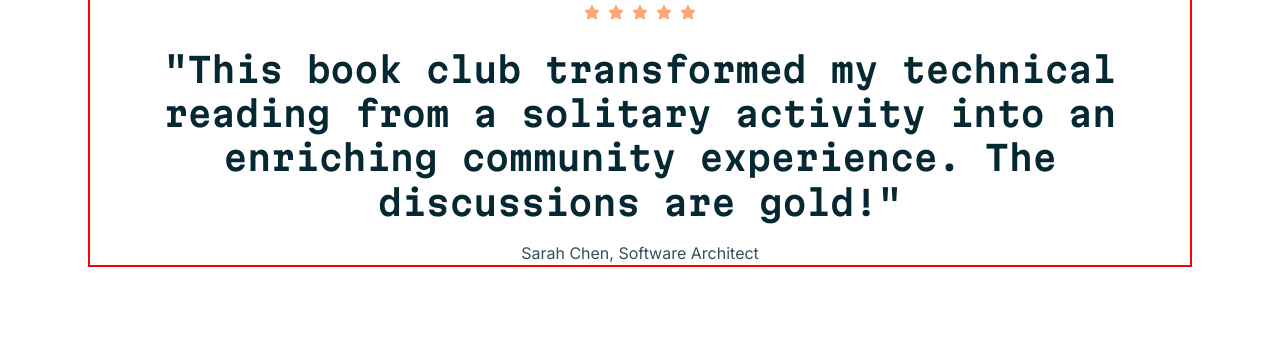
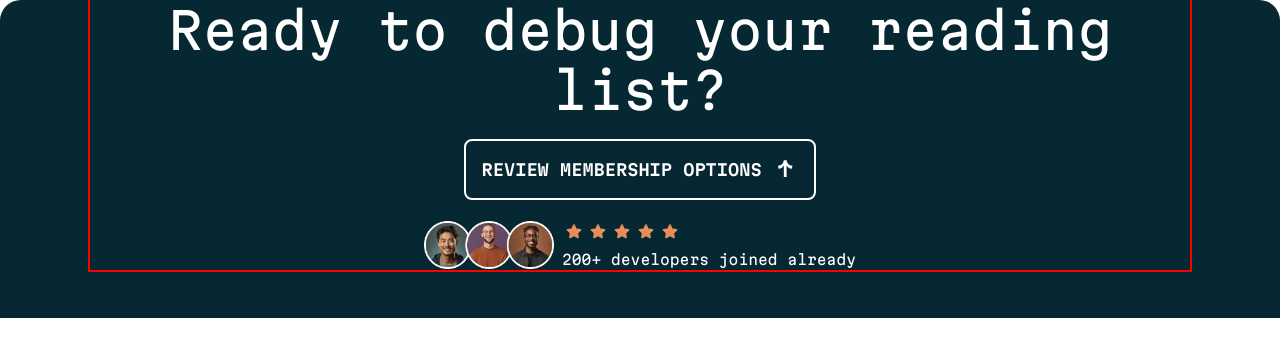
Before and after one commit to Lewis-mbui/fem-tech-book-club-landing-page, a website built with Vite: page index.html in a window 1280 px wide. Built offline with nearby package versions, Linux system fonts and the light colour scheme.

Commit message:
build cta block

```diff
--- a/index.html
+++ b/index.html
@@ -8,8 +8,39 @@
     <link rel="stylesheet" href="src/style.css" />
   </head>
   <body>
-    <blockquote class="testimonial">
-      <div class="container testimonial__container">
+    <section class="cta | text-color-neutral-100 bg-color-primary-400">
+      <div class="container cta__container">
+        <h2
+          class="cta__heading | fs-secondary-heading ff-primary lh-secondary-header"
+        >
+          Ready to debug your reading list?
+        </h2>
+        <div class="btn-wrapper">
+          <a
+            class="btn btn--secondary cta__btn | ff-primary fs-buttons fw-semibold"
+          >
+            <span> Review Membership Options </span>
+            <svg
+              xmlns="http://www.w3.org/2000/svg"
+              width="24"
+              height="25"
+              fill="none"
+              viewBox="0 0 24 25"
+            >
+              <path
+                fill="#fff"
+                d="m3.96 8.742.72 3.12c1.224-.12 2.328-.504 3.264-1.2.936-.696 1.584-1.512 1.896-2.496v11.856h2.76V8.166c.672 1.944 2.688 3.48 5.16 3.696l.72-3.12c-3.384-.12-5.52-2.112-5.88-5.544H9.84c-.36 3.456-2.496 5.424-5.88 5.544Z"
+              />
+            </svg>
+          </a>
+        </div>
+        <div class="media cta__media">
+          <img
+            class="media__image"
+            src="/public/images/image-avatars.webp"
+            alt=""
+          />
+          <div class="media__body | ff-primary text-color-primary-200">
             <div class="stars-group">
               <img src="/public/images/icon-star.svg" alt="" />
               <img src="/public/images/icon-star.svg" alt="" />
@@ -17,16 +48,11 @@
               <img src="/public/images/icon-star.svg" alt="" />
               <img src="/public/images/icon-star.svg" alt="" />
             </div>
-        <p
-          class="testimonial__content | fs-testimonial ff-primary fw-semibold text-color-primary-400"
-        >
-          "This book club transformed my technical reading from a solitary
-          activity into an enriching community experience. The discussions are
-          gold!"
-        </p>
-        <p class="testimonial__author">Sarah Chen, Software Architect</p>
+            <p class="media__text">200+ developers joined already</p>
           </div>
-    </blockquote>
+        </div>
+      </div>
+    </section>
     <script type="module" src="/src/main.js"></script>
   </body>
 </html>
--- a/src/style.css
+++ b/src/style.css
@@ -543,6 +543,30 @@ svg {
   }
 }
 
+/* CTA */
+.cta {
+  border-top-left-radius: 1.3rem;
+  border-top-right-radius: 1.3rem;
+  overflow: hidden;
+  padding-bottom: 3rem;
+}
+
+.cta__container > * + *{
+  margin-top: 1.2rem;
+}
+
+.cta__heading, .btn-wrapper{
+  text-align: center;
+}
+
+.cta__media {
+  margin-inline: auto;
+}
+
+.cta .media__text {
+  color: var(--clr-neutral-100);
+}
+
 /* UTILITY CLASSES */
 .container {
   padding-inline: 1rem;
```
Also changed, not shown: components/cta.html (added, +45 -0 lines). Lines whose indentation alone changed are shown as unchanged.
